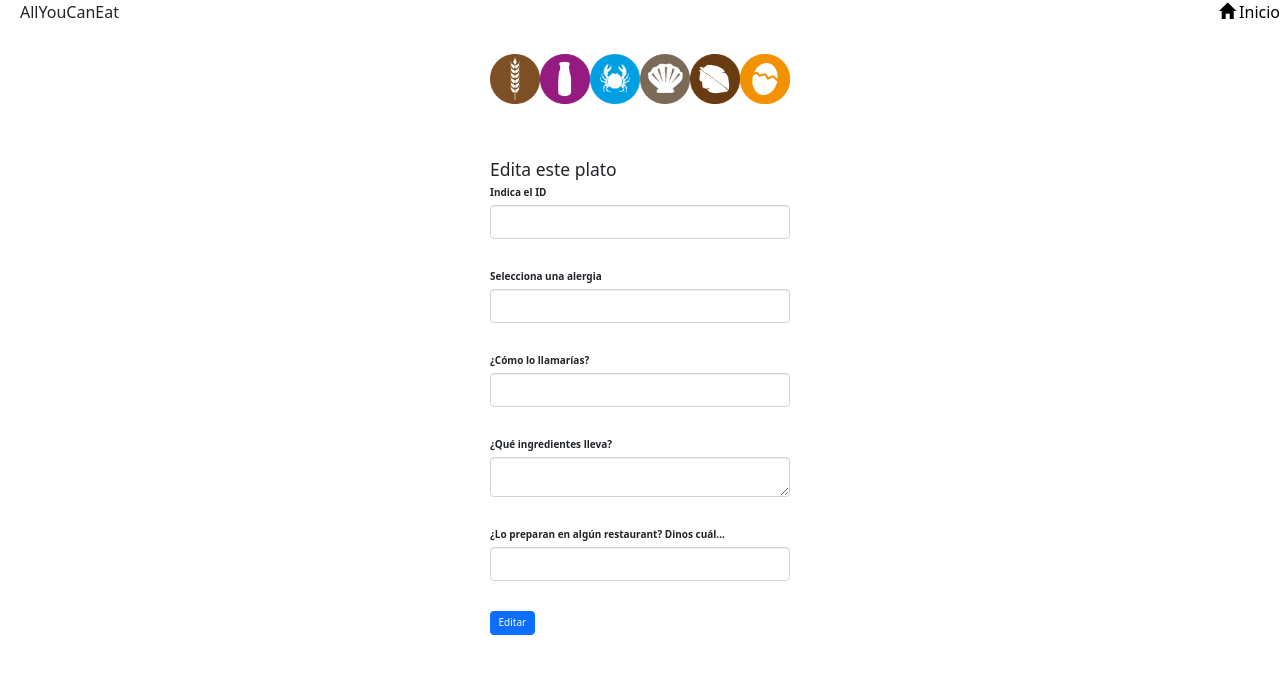
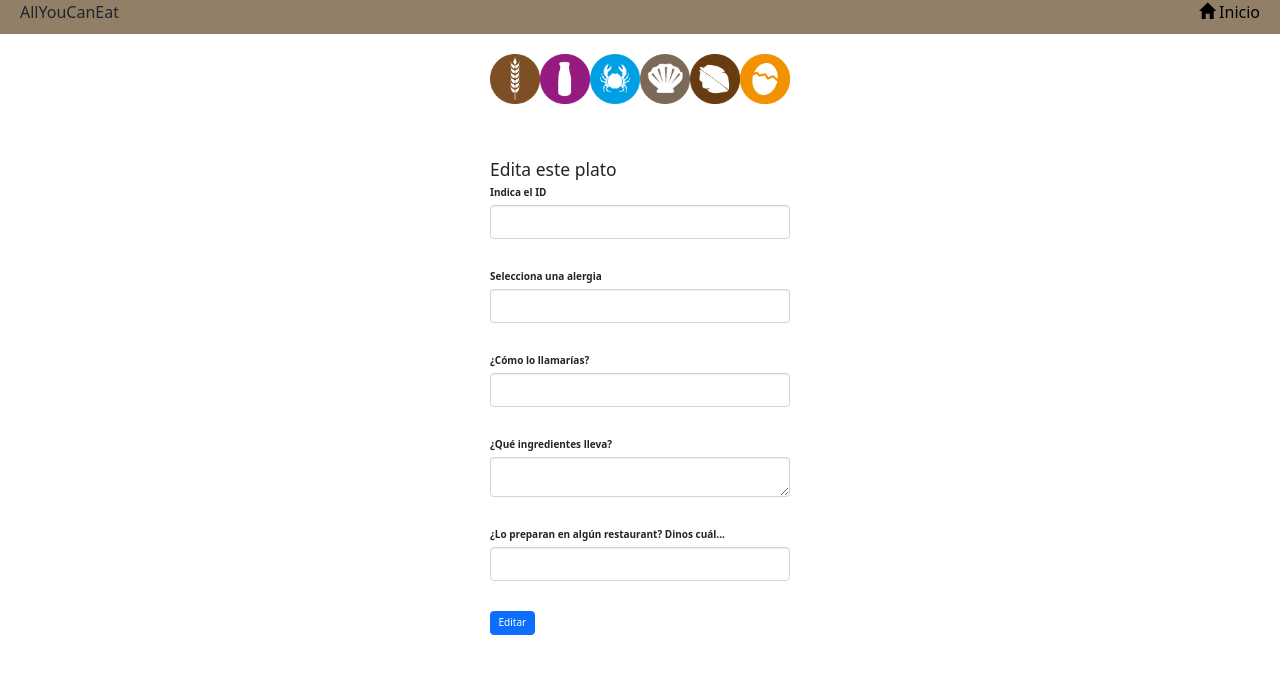
Before and after one commit to fernandojcm/AllYouCanEatApp, a Vue app in the folder Front/AllYouCanEatApp/: page /dishes/dish/updated in a window 1280 px wide. Shown: the top 674 px of the page. Built offline with nearby package versions, Linux system fonts and the light colour scheme.

Commit message:
Changes pre-presentation

```diff
--- a/Front/AllYouCanEatApp/index.html
+++ b/Front/AllYouCanEatApp/index.html
@@ -4,7 +4,7 @@
     <meta charset="UTF-8">
     <link rel="stylesheet" href="https://maxcdn.bootstrapcdn.com/bootstrap/3.4.1/css/bootstrap.min.css">
     <meta name="viewport" content="width=device-width, initial-scale=1.0">
-    <title>Vite App</title>
+    <title>All You Can Eat</title>
   </head>
   <body>
     <div id="app"></div>
--- a/Front/AllYouCanEatApp/src/components/HeaderComponent.vue
+++ b/Front/AllYouCanEatApp/src/components/HeaderComponent.vue
@@ -1,5 +1,5 @@
 <template>
-  <nav>
+  <nav class="nav-color">
     <ul class="nav-list">
       <li>AllYouCanEat</li>
       <li>
@@ -22,5 +22,7 @@
   flex-direction: row;
   justify-content: space-between;
   font-size:medium;
+  padding-right: 20px;
+  background-color: rgb(146, 127, 103);
 }
 </style>
```
